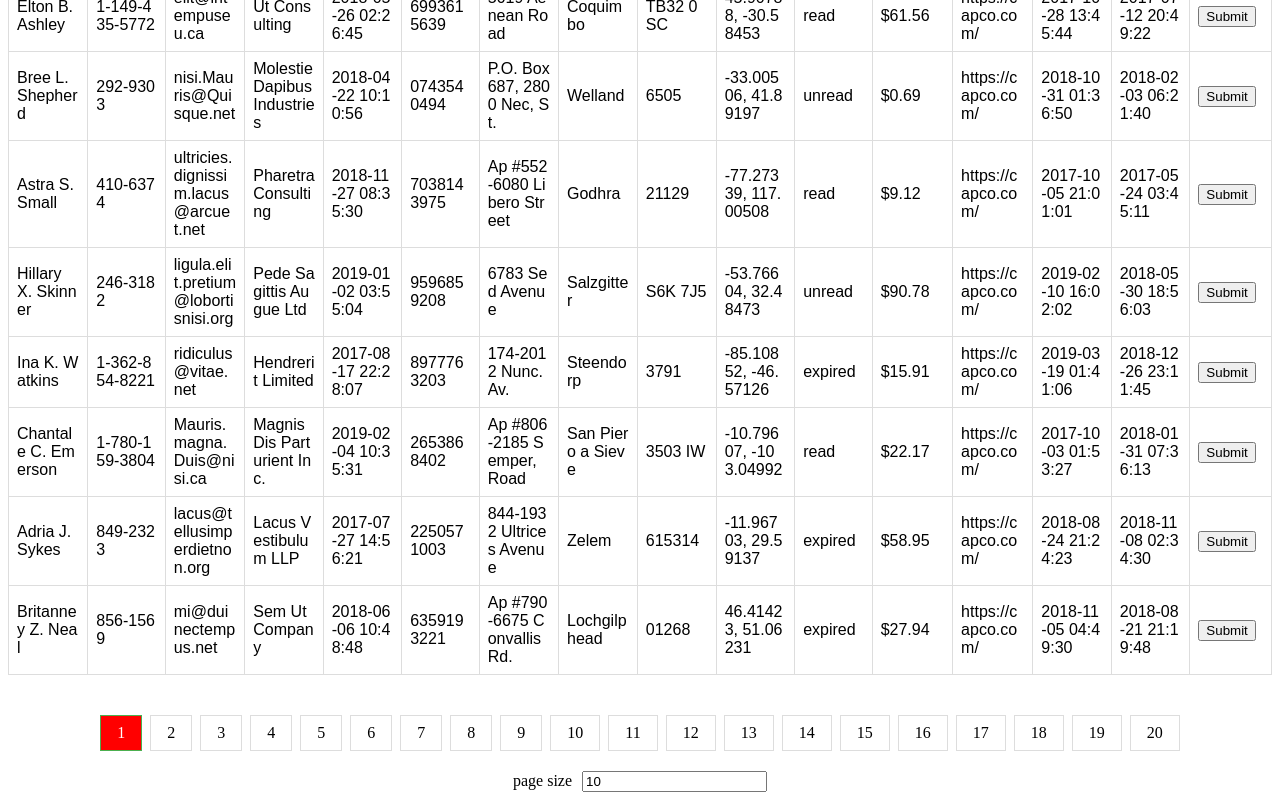
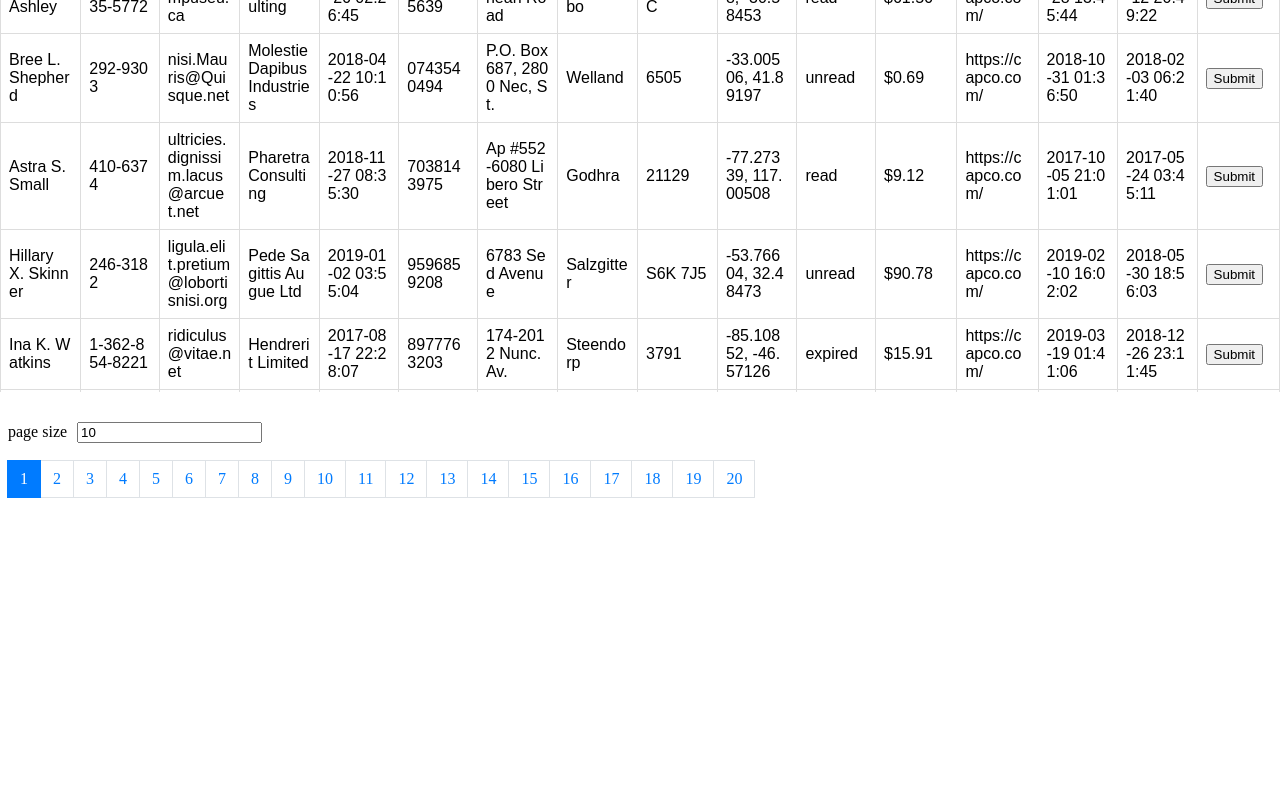
Before and after one commit to nikhildirb9/angular-datatable, an Angular app: page / in a window 1280 px wide. Shown: the part 302-1102 px from the top of the page. After the commit the page ends 800 px from the top, so only its background shows below. Built offline with nearby package versions, Linux system fonts and the light colour scheme.

Commit message:
2 files modified

```diff
--- a/src/app/components/ng-datatable-component/ng-datatable-component.component.css
+++ b/src/app/components/ng-datatable-component/ng-datatable-component.component.css
@@ -1,9 +1,10 @@
-/* You can add global styles to this file, and also import other style files */
 table {
   font-family: arial, sans-serif;
   border-collapse: collapse;
   overflow: auto;
-  margin-bottom: 40px;
+  display: block;
+  height: calc(100vh - 114px);
+  margin: 0 -8px 30px -8px;
 }
 
 thead {
@@ -25,37 +26,38 @@ td, th {
   word-break: break-all;
 }
 
-.active{
-  color: red;
-  font-size: bold;
-}
-
-.center {
-  text-align: center;
+nav {
+  position: fixed;
+  bottom: 0;
 }
 
 .pagination {
-  display: inline-block;
-  margin-bottom: 20px;
+  display: flex;
+  padding-left: 0;
+  list-style: none;
+  border-radius: .25em;
+  margin-top: 0;
+  margin-bottom: 0;
 }
-
-.pagination a {
-  color: black;
-  float: left;
-  padding: 8px 16px;
+.page-link {
+  position: relative;
+  display: block;
+  padding: .5em .75em;
+  margin-left: -1px;
+  line-height: 1.25;
+  color:  #007bff;
+  background-color: #fff;
+  border: 1px solid #dee2e6
+}
+a {
   text-decoration: none;
-  transition: background-color .3s;
-  border: 1px solid #ddd;
-  margin: 0 4px;
 }
-
-.pagination a.active {
-  background-color: red;
-  color: white;
-  border: 1px solid #4CAF50;
+.active>.page-link{
+  z-index: 1;
+  color: #fff;
+  background-color: #007bff;
+  border-color: #007bff;
 }
-
-.pagination a:hover:not(.active) {background-color: #ddd;}
 
 .form-group label {
   padding-right: 10px;
--- a/src/app/components/ng-datatable-component/ng-datatable-component.component.html
+++ b/src/app/components/ng-datatable-component/ng-datatable-component.component.html
@@ -1,14 +1,11 @@
 <div>
-
   <table *ngIf="employees">
-        <!-- ADD HEADERS -->
     <thead>
       <tr>
           <th *ngFor="let col of columns">{{col}}</th>
           <th></th>
       </tr>
     </thead>
-        <!-- BIND ARRAY TO TABLE -->
     <tbody>
       <tr *ngFor="let employee of paginated_employees">
         <td *ngFor="let col of columns">{{employee[col]}}</td>
@@ -16,15 +13,6 @@
       </tr>
     </tbody>
   </table>
-    <div class="center">
-      <div class="pagination">
-       <a (click)="showPageData(i)" *ngFor="let item of [].constructor(pages); let i=index"
-       [class.active]="page.number === i"
-       >
-
-      <span> {{i+1}}</span>
-    </a>
-    </div>
   <div class="form-group">
     <label for="page size">page size</label>
     <input type="number" class="form-control"
@@ -32,5 +20,9 @@
     (keydown.enter)="updateTable()"
     id="pageSize">
   </div>
-
+  <nav >
+    <ul class="pagination">
+      <li (click)="showPageData(i)" *ngFor="let item of [].constructor(pages); let i=index" [class.active]="page.number===i" class="pagination-item"><a class="page-link">{{i+1}}</a></li>
+    </ul>
+  </nav>
 </div>
```
Lines whose indentation alone changed are shown as unchanged.
